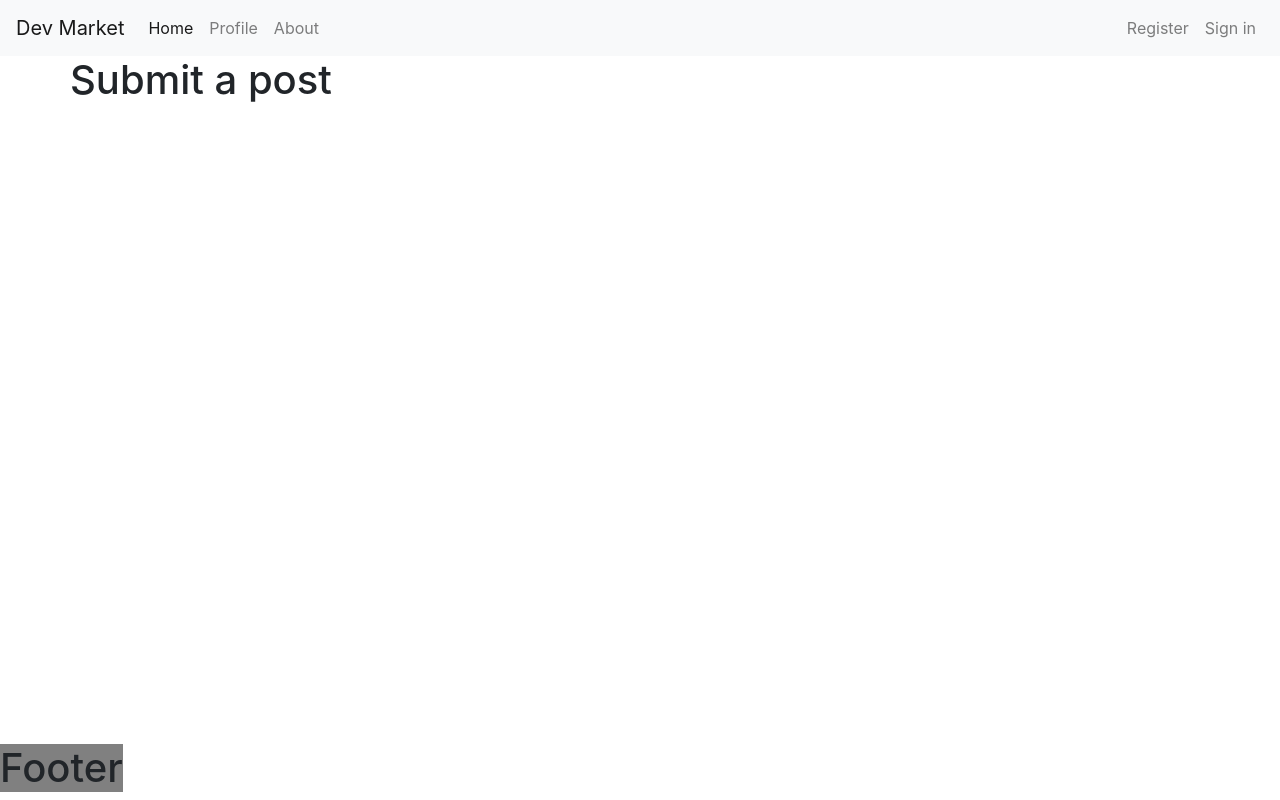
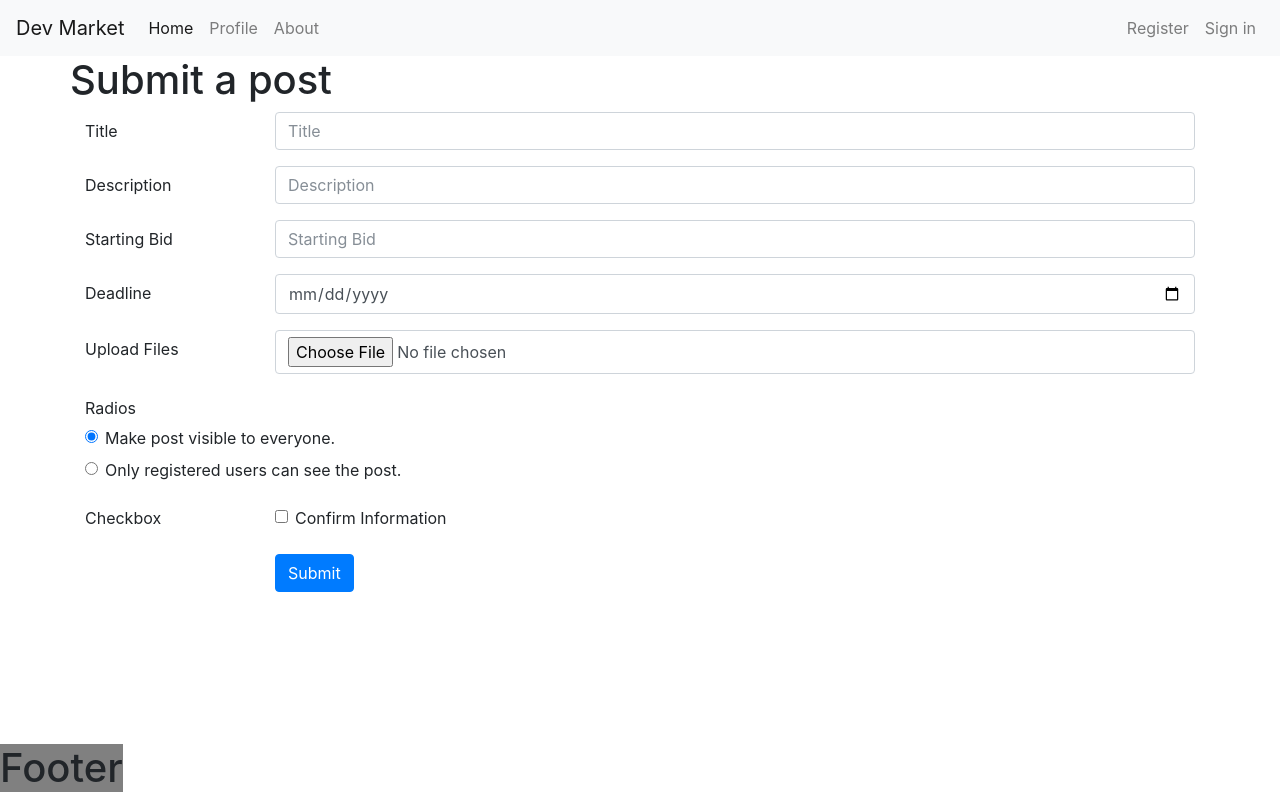
Before and after one commit to cpanican/cd-marketplace, a Flask app: page /compose in a window 1280 px wide. Run offline with Flask 2, Linux system fonts and the light colour scheme; some libraries are stand-ins or nearby versions.

Commit message:
compose page template

```diff
--- a/templates/compose.html
+++ b/templates/compose.html
@@ -14,6 +14,72 @@
 <div class="container">
 	<div class="row">
 		<h1>Submit a post</h1>
+		<div class="container">
+		  <form>
+		    <div class="form-group row">
+		      <label for="inputTitle3" class="col-sm-2 col-form-label">Title</label>
+		      <div class="col-sm-10">
+		        <input type="text" class="form-control" id="inputTitle3" placeholder="Title">
+		      </div>
+		    </div>
+		    <div class="form-group row">
+		      <label for="inputDescription3" class="col-sm-2 col-form-label">Description</label>
+		      <div class="col-sm-10">
+		        <input type="text" class="form-control" id="inputDescription3" placeholder="Description">
+		      </div>
+		    </div>
+		    <div class="form-group row">
+		      <label for="inputBid3" class="col-sm-2 col-form-label">Starting Bid</label>
+		      <div class="col-sm-10">
+		        <input type="text" class="form-control" id="inputBid3" placeholder="Starting Bid">
+		      </div>
+		    </div>
+		    <div class="form-group row">
+		      <label for="inputDeadline3" class="col-sm-2 col-form-label">Deadline</label>
+		      <div class="col-sm-10">
+		        <input type="date" class="form-control" id="inputDeadline3" placeholder="Deadline">
+		      </div>
+		    </div>
+		    <div class="form-group row">
+		      <label for="inputFile3" class="col-sm-2 col-form-label">Upload Files</label>
+		      <div class="col-sm-10">
+		        <input type="file" class="form-control" id="inputFile3" placeholder="Deadline">
+		      </div>
+		    </div>
+		    <fieldset class="form-group row">
+		      <legend class="col-form-legend col-sm-2">Radios</legend>
+		      <div class="col-sm-10">
+		        <div class="form-check">
+		          <label class="form-check-label">
+		            <input class="form-check-input" type="radio" name="gridRadios" id="gridRadios1" value="option1" checked>
+		            Make post visible to everyone.
+		          </label>
+		        </div>
+		        <div class="form-check">
+		          <label class="form-check-label">
+		            <input class="form-check-input" type="radio" name="gridRadios" id="gridRadios2" value="option2">
+		            Only registered users can see the post.
+		          </label>
+		        </div>
+		      </div>
+		    </fieldset>
+		    <div class="form-group row">
+		      <label class="col-sm-2">Checkbox</label>
+		      <div class="col-sm-10">
+		        <div class="form-check">
+		          <label class="form-check-label">
+		            <input class="form-check-input" type="checkbox"> Confirm Information
+		          </label>
+		        </div>
+		      </div>
+		    </div>
+		    <div class="form-group row">
+		      <div class="offset-sm-2 col-sm-10">
+		        <button type="submit" class="btn btn-primary">Submit</button>
+		      </div>
+		    </div>
+		  </form>
+		</div>
 	</div>
 </div>
 
```
Also changed, not shown: static/styles/compose.css (+33 -0 lines).
